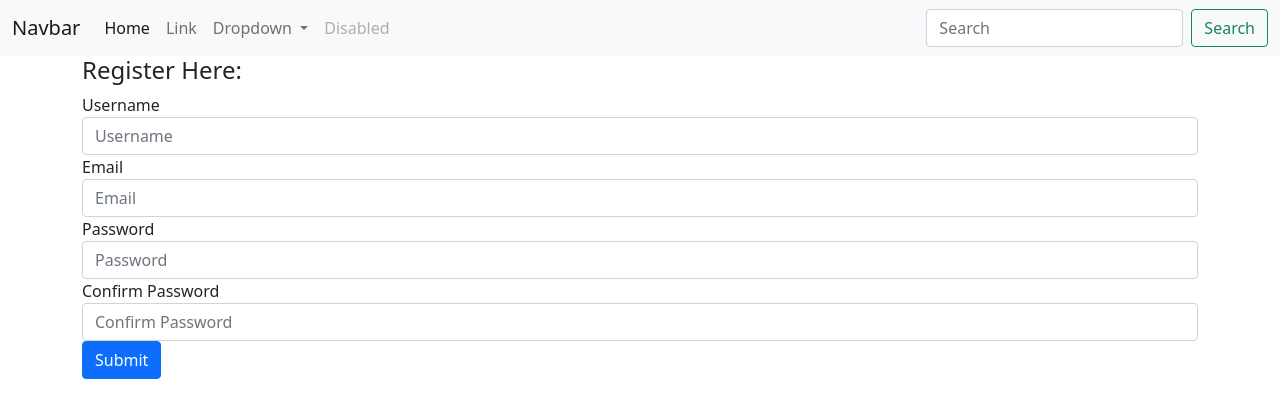
After one commit to seankirby0/intro_to_flask_jun-1, a Flask app: page /register in a window 1280 px wide. The commit adds this page. Shown: the top 418 px of the page. Run offline with Flask 2, Linux system fonts and the light colour scheme; some libraries are stand-ins or nearby versions.

Commit message:
Tuesday afternoon

```diff
--- a/app/__init__.py
+++ b/app/__init__.py
@@ -1,5 +1,7 @@
 from flask import Flask
+from config import Config
 
 app = Flask(__name__)
+app.config.from_object(Config)
 
 from app import routes
--- /dev/null
+++ b/app/forms.py
@@ -0,0 +1,11 @@
+from flask_wtf import FlaskForm
+from wtforms import StringField, PasswordField, SubmitField
+from wtforms.validators import DataRequired, EqualTo, Email
+
+
+class RegisterForm(FlaskForm):
+    username = StringField('Username', validators=[DataRequired()])
+    email = StringField('Email', validators=[DataRequired(), Email()])
+    password = PasswordField('Password', validators=[DataRequired()])
+    confirm_pass = PasswordField('Confirm Password', validators=[DataRequired(), EqualTo('password')])
+    submit = SubmitField()
--- a/app/routes.py
+++ b/app/routes.py
@@ -1,5 +1,6 @@
 from app import app
 from flask import render_template
+from app.forms import RegisterForm
 
 @app.route('/')
 def index():
@@ -7,7 +8,13 @@ def index():
     title = 'Coding Temple Intro to Flask'
     return render_template('index.html', name=name, title=title)
 
-@app.route('/test')
-def test():
-    colors = ['blue', 'green', 'red', 'orange', 'pink', 'black']
-    return render_template('test.html', title='Test Title!', colors=colors)
+@app.route('/register', methods=['GET', 'POST'])
+def register():
+    form = RegisterForm()
+    if form.validate_on_submit():
+        username = form.username.data
+        email = form.email.data
+        password = form.password.data
+        print(username, email, password)
+
+    return render_template('register.html', title='Register for CT Blog', form=form)
--- a/app/templates/base.html
+++ b/app/templates/base.html
@@ -7,7 +7,7 @@
         <meta name="Description" content="Enter your description here"/>
         <link rel="stylesheet" href="https://cdnjs.cloudflare.com/ajax/libs/twitter-bootstrap/5.0.1/css/bootstrap.min.css">
         <link rel="stylesheet" href="https://cdnjs.cloudflare.com/ajax/libs/font-awesome/5.15.3/css/all.min.css">
-        <link rel="stylesheet" href="assets/css/style.css">
+        <!-- <link rel="stylesheet" href="assets/css/style.css"> -->
         <title>{{ title }}</title>
     </head>
     <body>
--- /dev/null
+++ b/app/templates/register.html
@@ -0,0 +1,31 @@
+{% extends 'base.html' %}
+
+{% block content %}
+
+<h4>Register Here:</h4>
+
+<form action="" method="POST">
+    {{ form.csrf_token }}
+    <div class="form-group">
+        <fieldset>
+            {{ form.username.label }}
+            {{ form.username(class='form-control', placeholder='Username') }}
+        </fieldset>
+        <fieldset>
+            {{ form.email.label }}
+            {{ form.email(class='form-control', placeholder='Email') }}
+        </fieldset>
+        <fieldset>
+            {{ form.password.label }}
+            {{ form.password(class='form-control', placeholder='Password') }}
+        </fieldset>
+        <fieldset>
+            {{ form.confirm_pass.label }}
+            {{ form.confirm_pass(class='form-control', placeholder='Confirm Password') }}
+        </fieldset>
+        {{ form.submit(class='btn btn-primary') }}
+    </div>
+</form>
+
+
+{% endblock content %}
--- /dev/null
+++ b/config.py
@@ -0,0 +1,4 @@
+# import os
+
+class Config:
+    SECRET_KEY = 'you-will-never-guess'
--- a/requirements.txt
+++ b/requirements.txt
@@ -1,8 +1,13 @@
 click==8.0.1
 colorama==0.4.4
+dnspython==2.1.0
+email-validator==1.1.3
 Flask==2.0.1
+Flask-WTF==0.15.1
+idna==3.2
 itsdangerous==2.0.1
 Jinja2==3.0.1
 MarkupSafe==2.0.1
 python-dotenv==0.19.0
 Werkzeug==2.0.1
+WTForms==2.3.3
```
Also changed, not shown: app/templates/test.html (deleted, +0 -18 lines).
